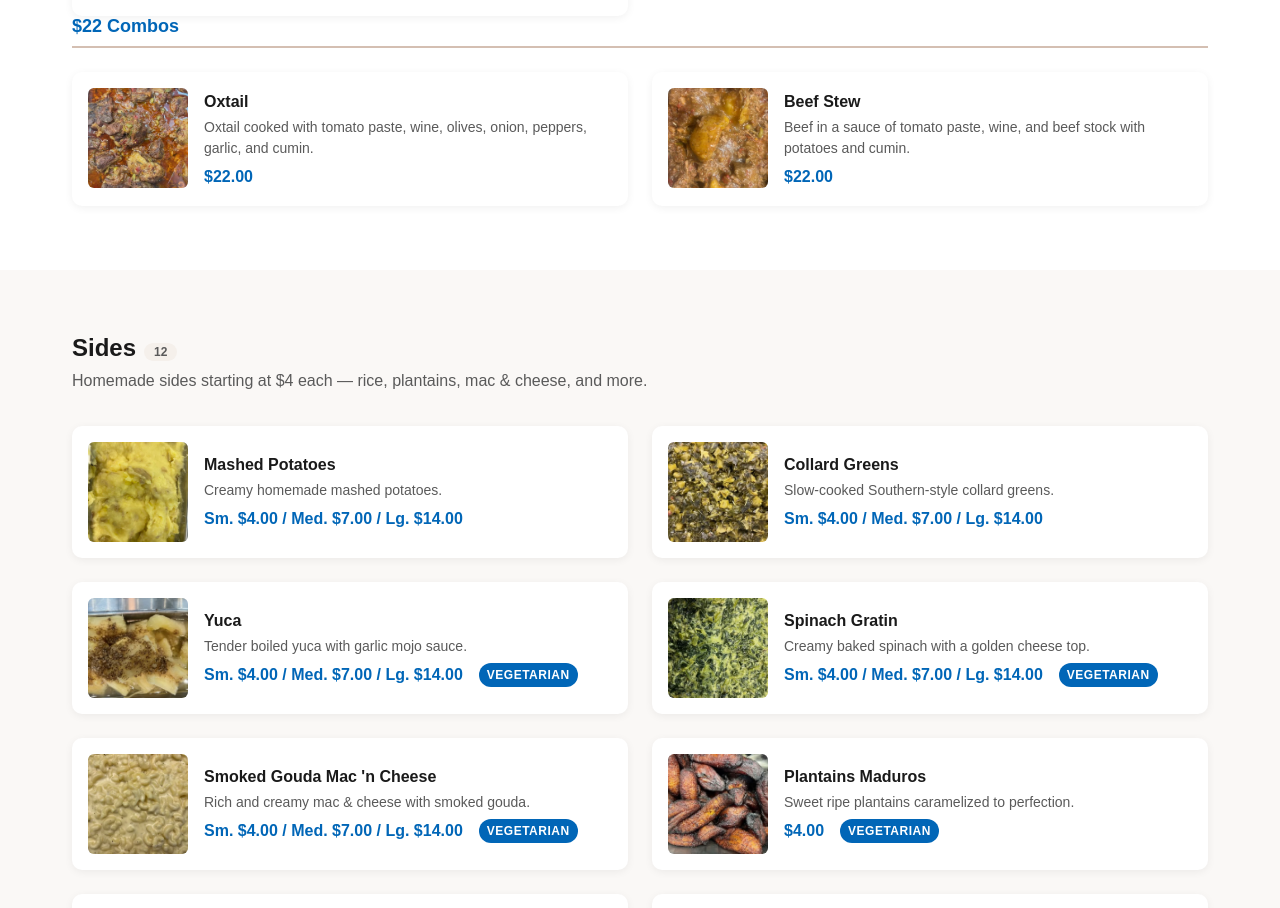
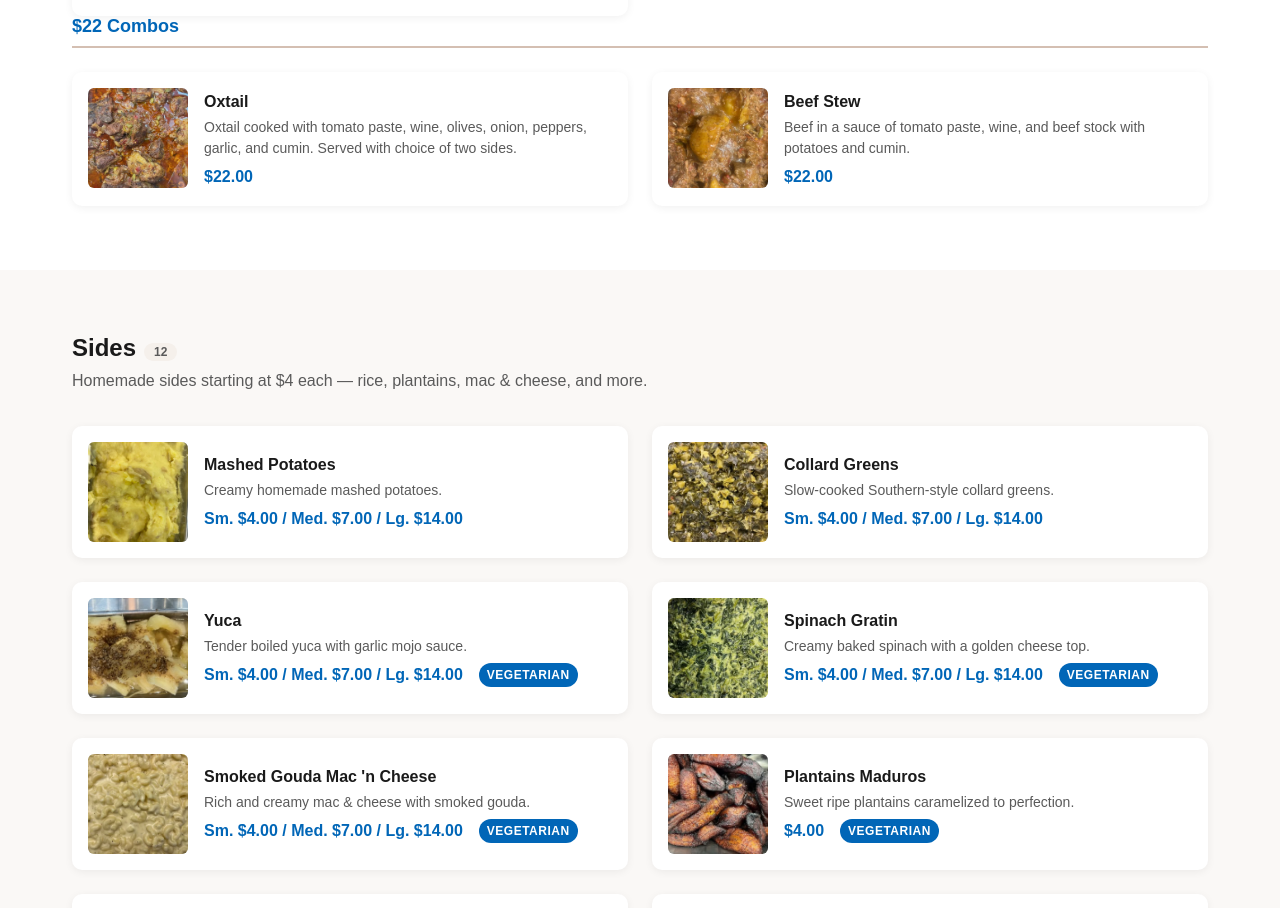
Before and after one commit to webeducationservices-oss/moreno-bakery, a Next.js app: page /menu/food in a window 1280 px wide. Shown: the part 3741-4649 px from the top of the page. Built offline with nearby package versions, Linux system fonts and the light colour scheme; a web font is replaced by a local one.

Commit message:
Edit app/data/menu.js — in the hot food combos section under the food menu add "with your choice of two

```diff
--- a/app/data/menu.js
+++ b/app/data/menu.js
@@ -388,7 +388,7 @@ export const FOOD_CATEGORIES = [
       {
         name: "$22 Combos",
         items: [
-          { name: "Oxtail", price: "$22.00", description: "Oxtail cooked with tomato paste, wine, olives, onion, peppers, garlic, and cumin.", image: "/images/food/moreno-bakery-oxtail.jpg" },
+          { name: "Oxtail", price: "$22.00", description: "Oxtail cooked with tomato paste, wine, olives, onion, peppers, garlic, and cumin. Served with choice of two sides.", image: "/images/food/moreno-bakery-oxtail.jpg" },
           { name: "Beef Stew", price: "$22.00", description: "Beef in a sauce of tomato paste, wine, and beef stock with potatoes and cumin.", image: "/images/food/moreno-bakery-beef-stew-combo.jpg" },
         ],
       },
```
